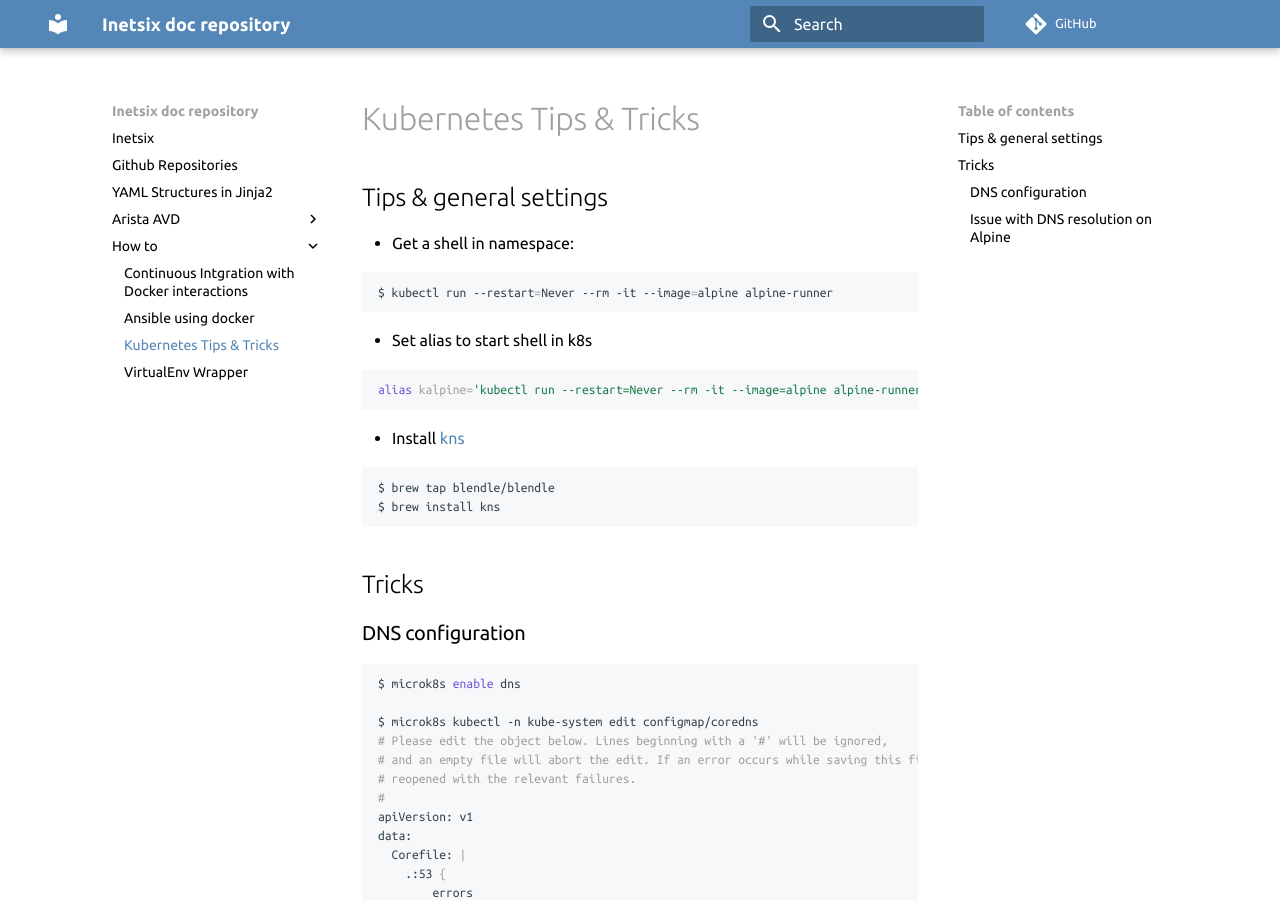
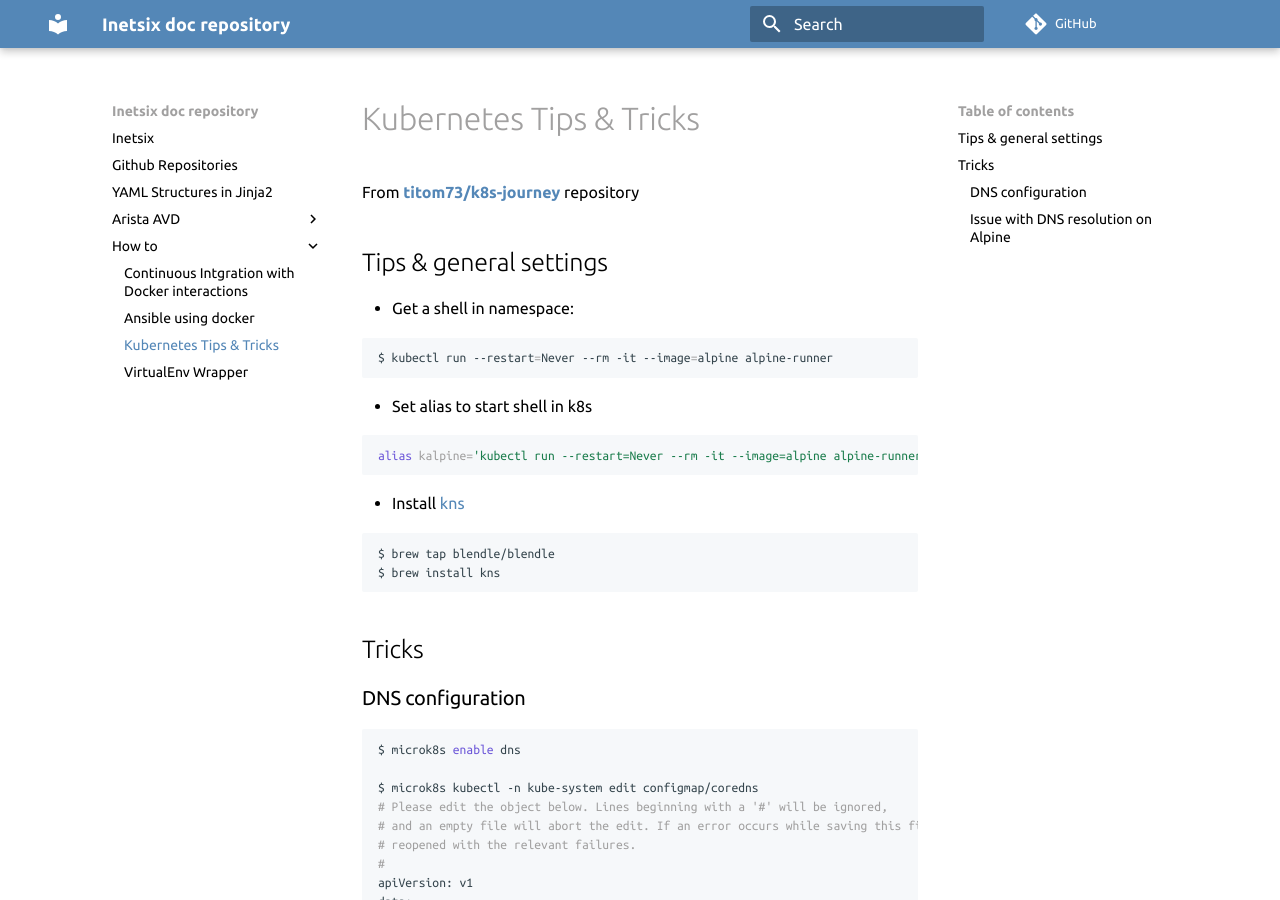
Before and after one commit to inetsix/blog, an MkDocs documentation site: the page built from docs/how-to/k8s-tips-and-tricks.md, in a window 1280 px wide and 900 px high. Built offline with MkDocs 1.6.1 and Material for MkDocs 9.7.7, drawn with Linux system fonts in a browser that asks for light colours; comment, search, counter and statistics services are not loaded.

Commit message:
Update K8s tips and tricks

```diff
--- a/docs/how-to/k8s-tips-and-tricks.md
+++ b/docs/how-to/k8s-tips-and-tricks.md
@@ -1,4 +1,6 @@
 # Kubernetes Tips & Tricks
+
+From [__titom73/k8s-journey__](https://github.com/titom73/k8s-journey) repository
 
 ## Tips & general settings
 
```
